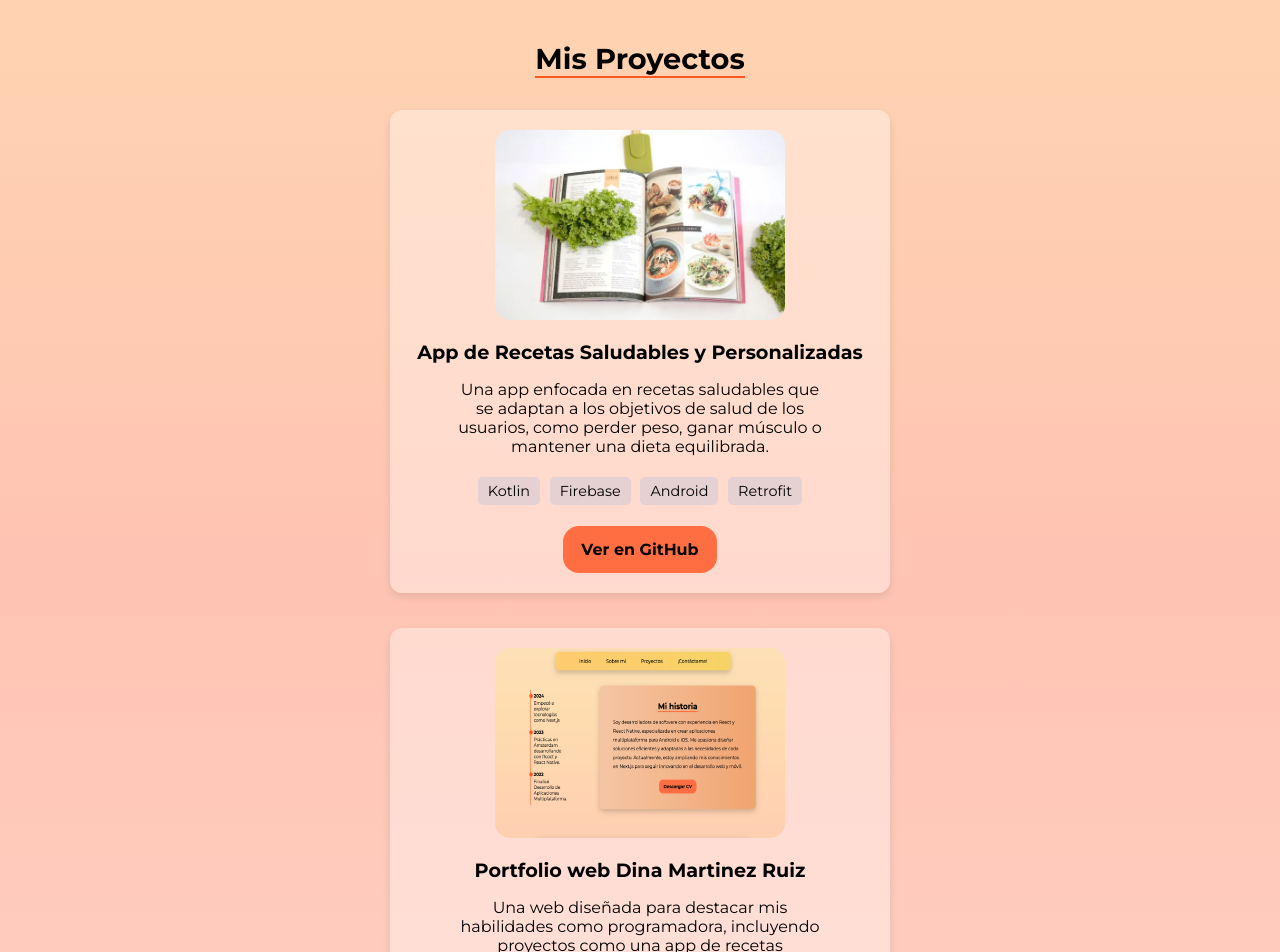
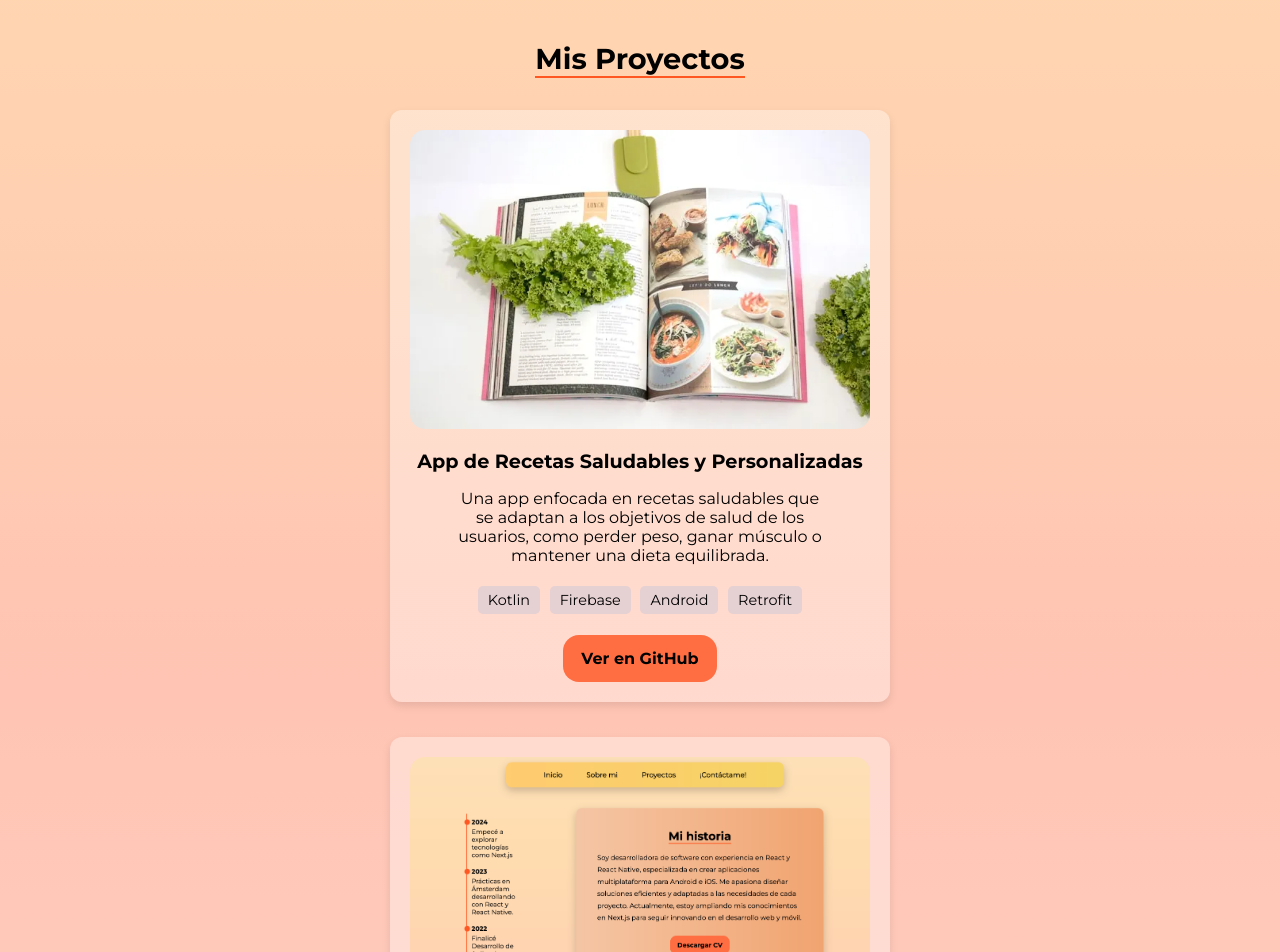
Before and after one commit to LavryDam/my-portfolio-web, a Next.js app: page / in a window 1280 px wide. Shown: the part 1260-2212 px from the top of the page. Built offline with nearby package versions, Linux system fonts and the light colour scheme.

Commit message:
fix:image

```diff
--- a/app/contacto/contact.tsx
+++ b/app/contacto/contact.tsx
@@ -16,6 +16,7 @@ function contactoPage(){
                     href="https://www.linkedin.com/in/dina-martinez-ruiz19"
                     target="_blank"
                     rel="noopener noreferrer"
+                    aria-label="Visita mi perfil de LinkedIn"
                 >
                     <div className="icon-button linkedin">
                         <FaLinkedin size={30}/>
@@ -25,6 +26,7 @@ function contactoPage(){
                     href="https://github.com/LavryDam"
                     target="_blank"
                     rel="noopener noreferrer"
+                    aria-label="Visita mi perfil de GitHub"
                 >
                     <div className="icon-button github">
                         <FaGithub size={30}/>
@@ -33,6 +35,7 @@ function contactoPage(){
                 <Link
                     href="mailto:dinamartinezruiz@gmail.com"
                     target="_blank"
+                    aria-label="Envíame un correo electrónico"
                 >
                     <div className="icon-button email">
                         <HiOutlineMail size={30}/>
--- a/app/proyectos/project.css
+++ b/app/proyectos/project.css
@@ -56,6 +56,13 @@
   font-size: 1rem;
   color: #010101;
   padding: 0px 45px;
+}
+
+.imagen-proyecto {
+  width: auto;
+  height: auto;
+  max-width: 100%;
+  object-fit: contain;
 }
 
 .enlace-proyecto {
--- a/app/proyectos/project.tsx
+++ b/app/proyectos/project.tsx
@@ -13,13 +13,14 @@ function ProyectosPage() {
             <div className="contenedor-proyectos">
                 <div className="tarjeta-proyecto">
                     <Image
+                        className="imagen-proyecto"
                         src="/images/libroRecetas.webp"
-                        width={290}
-                        height={190}
+                        width={300}
+                        height={200}
                         alt="Proyecto de app de recetas saludables"
                         priority
                     />
-                    <h3 className="titulo-proyecto">App de Recetas Saludables y Personalizadas</h3>
+                    <h2 className="titulo-proyecto">App de Recetas Saludables y Personalizadas</h2>
                     <p className="detalle-proyecto-app">
                         Una app enfocada en recetas saludables que se adaptan a los objetivos de salud de los usuarios, como perder peso, ganar músculo o mantener una dieta equilibrada.
                     </p>
@@ -39,13 +40,14 @@ function ProyectosPage() {
                 </div>
                 <div className="tarjeta-proyecto">
                     <Image
+                        className="imagen-proyecto"
                         src="/images/PWDINA.webp"
-                        width={290}
-                        height={190}
+                        width={300}
+                        height={200}
                         alt="Proyecto de portfolio web Dina Martinez Ruiz"
                         priority
                     />
-                    <h3 className="titulo-proyecto">Portfolio web Dina Martinez Ruiz</h3>
+                    <h2 className="titulo-proyecto">Portfolio web Dina Martinez Ruiz</h2>
                     <p className="detalle-proyecto">
                         Una web diseñada para destacar mis habilidades como programadora,
                         incluyendo proyectos como una app de recetas saludables y personalizadas,
```
Also changed, not shown: app/robots.txt.
